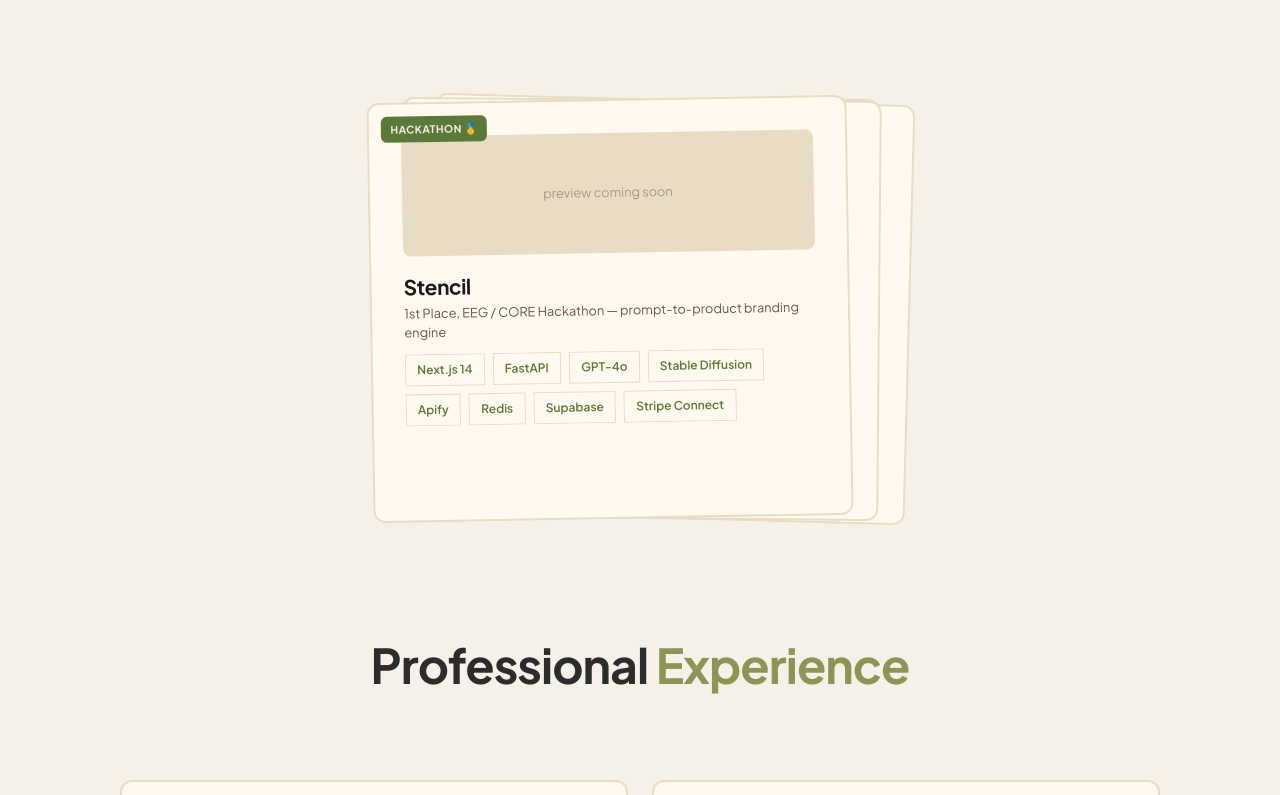
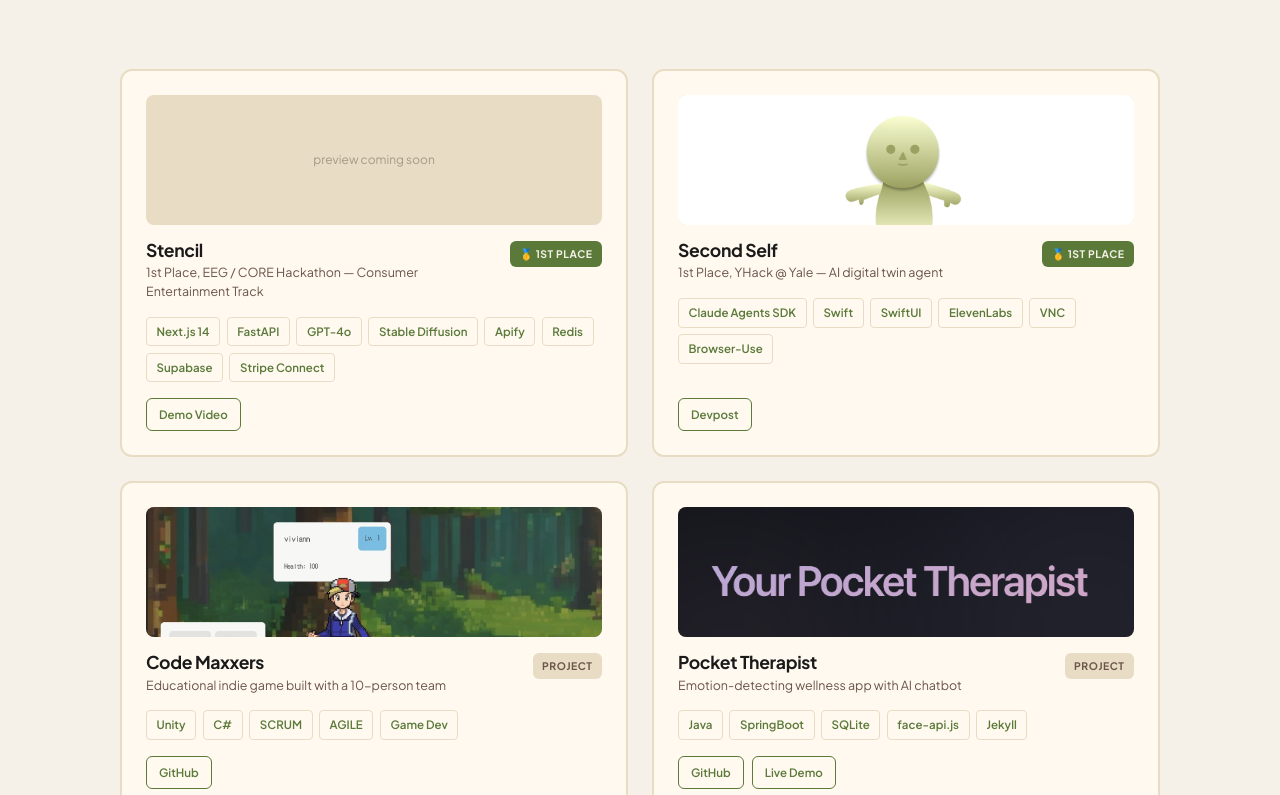
Before and after one commit to vivianknee/vivianknee, a React (Vite) app in the folder portfolio-react/: page / in a window 1280 px wide. Shown: the part 1745-2540 px from the top of the page. Built offline with nearby package versions, Linux system fonts and the light colour scheme.

Commit message:
Redesign projects as grid, add Stencil demo link, fix image positions

```diff
--- a/portfolio-react/src/components/Projects.css
+++ b/portfolio-react/src/components/Projects.css
@@ -21,34 +21,31 @@
   margin-top: 0.4rem;
 }
 
-/* ===== Card Stack Container ===== */
-.card-stack {
-  position: relative;
-  height: 480px;
-  display: flex;
-  justify-content: center;
-  align-items: center;
-  padding: 40px 0;
+/* ===== Grid ===== */
+.proj-grid {
+  display: grid;
+  grid-template-columns: 1fr 1fr;
+  gap: 1.5rem;
 }
 
-/* ===== Individual Cards ===== */
-.card-stack__card {
-  position: absolute;
-  width: min(480px, 80vw);
-  height: 420px;
+/* ===== Card ===== */
+.proj-card {
   background: var(--warm-white);
   border: 2px solid var(--sand);
   border-radius: 12px;
-  padding: 2rem;
+  padding: 1.5rem;
   cursor: pointer;
-  transition: all 0.5s cubic-bezier(0.25, 0.46, 0.45, 0.94);
-  z-index: calc(3 - var(--card-index));
+  transition: all 0.4s ease;
   outline: none;
   overflow: hidden;
+  position: relative;
+  display: flex;
+  flex-direction: column;
+  gap: 1rem;
 }
 
 /* Top accent bar */
-.card-stack__card::before {
+.proj-card::before {
   content: '';
   position: absolute;
   top: 0;
@@ -62,53 +59,73 @@
   transition: transform 0.5s ease;
 }
 
-/* ===== Stacked State (default) ===== */
-.card-stack__card:nth-child(1) {
-  transform: translate(-30px, 0) rotate(-1deg);
+.proj-card:hover,
+.proj-card:focus {
+  border-color: var(--matcha);
+  box-shadow: 0 8px 24px rgba(0, 0, 0, 0.1);
+  transform: translateY(-4px);
 }
 
-.card-stack__card:nth-child(2) {
-  transform: translate(0, 0) rotate(0.5deg);
-}
-
-.card-stack__card:nth-child(3) {
-  transform: translate(30px, 0) rotate(1.5deg);
-}
-
-/* ===== Fan Out on Stack Hover ===== */
-.card-stack:hover .card-stack__card:nth-child(1),
-.card-stack:focus-within .card-stack__card:nth-child(1) {
-  transform: translate(calc(-100% - 20px), 0) rotate(0deg);
-}
-
-.card-stack:hover .card-stack__card:nth-child(2),
-.card-stack:focus-within .card-stack__card:nth-child(2) {
-  transform: translate(0, 0) rotate(0deg);
-}
-
-.card-stack:hover .card-stack__card:nth-child(3),
-.card-stack:focus-within .card-stack__card:nth-child(3) {
-  transform: translate(calc(100% + 20px), 0) rotate(0deg);
-}
-
-/* ===== Individual Card Hover (when fanned) ===== */
-.card-stack:hover .card-stack__card:hover,
-.card-stack:focus-within .card-stack__card:focus {
-  z-index: 10;
-  border-color: var(--matcha);
-  box-shadow: 0 8px 24px rgba(0, 0, 0, 0.1);
-}
-
-.card-stack:hover .card-stack__card:hover::before,
-.card-stack:focus-within .card-stack__card:focus::before {
+.proj-card:hover::before,
+.proj-card:focus::before {
   transform: scaleX(1);
 }
 
-/* ===== Card Badge ===== */
-.card-badge {
-  position: absolute;
-  top: 12px;
-  left: 12px;
+/* ===== Card Image ===== */
+.proj-card__image {
+  width: 100%;
+  height: 130px;
+  border-radius: 8px;
+  overflow: hidden;
+  background: var(--sand);
+  display: flex;
+  align-items: center;
+  justify-content: center;
+  flex-shrink: 0;
+}
+
+.proj-card__image img {
+  width: 100%;
+  height: 100%;
+  object-fit: cover;
+  object-position: center top;
+  transition: transform 0.4s ease;
+}
+
+.proj-card:hover .proj-card__image img {
+  transform: scale(1.03);
+}
+
+.proj-card__image-placeholder {
+  color: var(--coffee);
+  font-family: var(--font-mono);
+  font-size: 0.75rem;
+  opacity: 0.5;
+}
+
+/* ===== Card Header ===== */
+.proj-card__header {
+  display: flex;
+  justify-content: space-between;
+  align-items: flex-start;
+  gap: 1rem;
+}
+
+.proj-card__header h3 {
+  font-size: 1.1rem;
+  margin-bottom: 0.2rem;
+  color: var(--ink);
+}
+
+.proj-tagline {
+  font-size: 0.78rem;
+  color: var(--coffee);
+  font-family: var(--font-mono);
+  line-height: 1.5;
+}
+
+/* ===== Badge ===== */
+.proj-badge {
   padding: 0.25rem 0.6rem;
   border-radius: 6px;
   font-family: var(--font-mono);
@@ -116,73 +133,39 @@
   font-weight: 700;
   text-transform: uppercase;
   letter-spacing: 0.05em;
-  z-index: 3;
+  white-space: nowrap;
+  flex-shrink: 0;
 }
 
-.card-badge.project {
+.proj-badge.project {
   background: var(--sand);
   color: var(--coffee);
 }
 
-.card-badge.hackathon {
+.proj-badge.hackathon {
   background: var(--matcha-light);
   color: var(--matcha-dark);
 }
 
-.card-badge.winner {
+.proj-badge.winner {
   background: var(--matcha-dark);
   color: var(--cream);
-}
-
-/* ===== Card Front (always visible) ===== */
-.card-front {
-  position: relative;
-  z-index: 1;
-}
-
-.card-front h3 {
-  font-size: 1.3rem;
-  margin-bottom: 0.3rem;
-  color: var(--ink);
-}
-
-.project-tagline {
-  color: var(--coffee);
-  font-size: 0.8rem;
-  line-height: 1.5;
-  font-family: var(--font-mono);
-}
-
-.project-description {
-  color: var(--coffee);
-  font-size: 0.78rem;
-  line-height: 1.6;
-  margin-bottom: 0.75rem;
-  opacity: 0.85;
-}
-
-/* ===== Card Details (always visible) ===== */
-.card-details {
-  margin-top: 0.75rem;
-}
-
-.card-details__inner {
-  overflow: hidden;
 }
 
 /* ===== Tech Tags ===== */
 .tech-stack {
   display: flex;
   flex-wrap: wrap;
-  gap: 0.5rem;
+  gap: 0.4rem;
 }
 
 .tech-tag {
-  padding: 0.3rem 0.7rem;
+  padding: 0.25rem 0.6rem;
   background: transparent;
   color: var(--matcha-dark);
   border: 1.5px solid var(--sand);
-  font-size: 0.75rem;
+  border-radius: 4px;
+  font-size: 0.72rem;
   font-weight: 600;
   font-family: var(--font-mono);
   transition: var(--transition);
@@ -194,135 +177,52 @@
   border-color: var(--matcha-dark);
 }
 
-
-/* ===== Project Image Placeholder ===== */
-.project-image {
-  position: relative;
-  width: 100%;
-  height: 120px;
-  background: var(--sand);
-  border-radius: 8px;
+/* ===== Links ===== */
+.proj-card__links {
   display: flex;
-  align-items: center;
-  justify-content: center;
-  margin-bottom: 1.25rem;
-  overflow: hidden;
+  gap: 0.5rem;
+  flex-wrap: wrap;
+  margin-top: auto;
 }
 
-.project-image img {
-  width: 100%;
-  height: 100%;
-  object-fit: cover;
-  object-position: center top;
-}
-
-.project-image-placeholder {
-  color: var(--coffee);
+.proj-link {
+  display: inline-block;
+  padding: 0.35rem 0.75rem;
+  background: transparent;
+  color: var(--matcha-dark);
+  text-decoration: none;
+  font-weight: 600;
+  font-size: 0.72rem;
   font-family: var(--font-mono);
-  font-size: 0.8rem;
-  opacity: 0.5;
-}
-
-/* ===== Circular Icon Links on Image ===== */
-.project-image-links {
-  position: absolute;
-  top: 8px;
-  right: 8px;
-  display: flex;
-  gap: 6px;
-  z-index: 2;
-}
-
-.image-link {
-  width: 32px;
-  height: 32px;
-  border-radius: 50%;
-  background: var(--warm-white);
-  border: 1.5px solid var(--sand);
-  display: flex;
-  align-items: center;
-  justify-content: center;
-  color: var(--charcoal);
+  border: 1.5px solid var(--matcha-dark);
+  border-radius: 6px;
   transition: var(--transition);
 }
 
-.image-link svg {
-  width: 14px;
-  height: 14px;
-}
-
-.image-link:hover {
-  background: var(--charcoal);
+.proj-link:hover {
+  background: var(--matcha-dark);
   color: var(--cream);
-  border-color: var(--charcoal);
-}
-
-/* ===== Responsive: Tablet ===== */
-@media (max-width: 1024px) {
-  .card-stack__card {
-    width: min(360px, 80vw);
-    padding: 1.5rem;
-  }
-
-  .card-stack:hover .card-stack__card:nth-child(1),
-  .card-stack:focus-within .card-stack__card:nth-child(1) {
-    transform: translate(calc(-100% - 10px), 0) rotate(0deg);
-  }
-
-  .card-stack:hover .card-stack__card:nth-child(3),
-  .card-stack:focus-within .card-stack__card:nth-child(3) {
-    transform: translate(calc(100% + 10px), 0) rotate(0deg);
-  }
 }
 
 /* ===== Responsive: Mobile ===== */
 @media (max-width: 768px) {
-  .card-stack {
-    min-height: auto;
-    display: flex;
-    flex-direction: column;
-    gap: 2rem;
-    align-items: center;
-    padding: 0;
+  .proj-grid {
+    grid-template-columns: 1fr;
+    gap: 1.25rem;
   }
 
-  .card-stack__card {
-    position: relative;
-    width: 100%;
-    height: auto;
-    transform: none !important;
-    z-index: auto;
-  }
-
-  .card-stack__card:hover,
-  .card-stack__card:focus {
-    transform: none !important;
-    border-color: var(--matcha);
-    box-shadow: 0 4px 16px rgba(0, 0, 0, 0.08);
-  }
-
-  .card-stack__card:hover::before,
-  .card-stack__card:focus::before {
-    transform: scaleX(1);
+  .proj-card__header {
+    flex-direction: column;
   }
 }
 
 /* ===== Responsive: Small Mobile ===== */
 @media (max-width: 480px) {
-  .card-stack__card {
-    padding: 1.5rem;
+  .proj-card {
+    padding: 1.25rem;
   }
 
-  .card-front h3 {
-    font-size: 1.5rem;
-  }
-
-  .tech-stack {
-    gap: 0.5rem;
-  }
-
-  .tech-tag {
-    font-size: 0.75rem;
-    padding: 0.3rem 0.7rem;
+  .proj-card__header h3 {
+    font-size: 1rem;
   }
 }
--- a/portfolio-react/src/components/Projects.jsx
+++ b/portfolio-react/src/components/Projects.jsx
@@ -4,11 +4,13 @@
   const projects = [
     {
       title: "Stencil",
-      tagline: "1st Place, EEG / CORE Hackathon — prompt-to-product branding engine",
+      tagline: "1st Place, EEG / CORE Hackathon — Consumer Entertainment Track",
       tech: ["Next.js 14", "FastAPI", "GPT-4o", "Stable Diffusion", "Apify", "Redis", "Supabase", "Stripe Connect"],
       type: "hackathon",
       award: "1st Place",
-      links: {}
+      links: {
+        youtube: "https://www.youtube.com/watch?v=Vn4V_VhvMRA&list=LL&index=1"
+      }
     },
     {
       title: "Second Self",
@@ -27,7 +29,7 @@
       tech: ["Unity", "C#", "SCRUM", "AGILE", "Game Dev"],
       type: "project",
       image: "/images/codemaxxers.png",
-      imagePosition: "center center",
+      imagePosition: "center 60%",
       links: {
         github: "https://github.com/Codemaxxers/codemaxxerFrontend"
       }
@@ -38,6 +40,7 @@
       tech: ["Java", "SpringBoot", "SQLite", "face-api.js", "Jekyll"],
       type: "project",
       image: "/images/pockettherapist.png",
+      imagePosition: "center 45%",
       links: {
         github: "https://github.com/vivianknee/PocketTherapist",
         demo: "https://vivianknee.github.io/PocketTherapist/"
@@ -64,74 +67,45 @@
           <p className="section-subheader">2x hackathon winner</p>
         </div>
 
-        <div className="card-stack">
+        <div className="proj-grid">
           {projects.map((project, index) => (
-            <div
-              key={index}
-              className="card-stack__card"
-              style={{ '--card-index': index }}
-              tabIndex="0"
-            >
-              <div className={`card-badge ${project.type}${project.award ? ' winner' : ''}`}>
-                {project.type}{project.award ? ' \uD83E\uDD47' : ''}
+            <div key={index} className="proj-card" tabIndex="0">
+              <div className="proj-card__image">
+                {project.image
+                  ? <img src={project.image} alt={project.title} style={project.imagePosition ? { objectPosition: project.imagePosition } : undefined} />
+                  : <span className="proj-card__image-placeholder">preview coming soon</span>
+                }
               </div>
 
-              <div className="project-image">
-                {project.image ? (
-                  <img src={project.image} alt={project.title} style={project.imagePosition ? { objectPosition: project.imagePosition } : undefined} />
-                ) : (
-                  <span className="project-image-placeholder">preview coming soon</span>
-                )}
-                <div className="project-image-links">
-                  {project.links.github && (
-                    <a href={project.links.github} target="_blank" rel="noopener noreferrer" className="image-link" title="GitHub">
-                      <svg viewBox="0 0 24 24" fill="currentColor">
-                        <path d="M12 0c-6.626 0-12 5.373-12 12 0 5.302 3.438 9.8 8.207 11.387.599.111.793-.261.793-.577v-2.234c-3.338.726-4.033-1.416-4.033-1.416-.546-1.387-1.333-1.756-1.333-1.756-1.089-.745.083-.729.083-.729 1.205.084 1.839 1.237 1.839 1.237 1.07 1.834 2.807 1.304 3.492.997.107-.775.418-1.305.762-1.604-2.665-.305-5.467-1.334-5.467-5.931 0-1.311.469-2.381 1.236-3.221-.124-.303-.535-1.524.117-3.176 0 0 1.008-.322 3.301 1.23.957-.266 1.983-.399 3.003-.404 1.02.005 2.047.138 3.006.404 2.291-1.552 3.297-1.23 3.297-1.23.653 1.653.242 2.874.118 3.176.77.84 1.235 1.911 1.235 3.221 0 4.609-2.807 5.624-5.479 5.921.43.372.823 1.102.823 2.222v3.293c0 .319.192.694.801.576 4.765-1.589 8.199-6.086 8.199-11.386 0-6.627-5.373-12-12-12z"/>
-                      </svg>
-                    </a>
-                  )}
-                  {project.links.devpost && (
-                    <a href={project.links.devpost} target="_blank" rel="noopener noreferrer" className="image-link" title="Devpost">
-                      <svg viewBox="0 0 24 24" fill="currentColor">
-                        <path d="M6.002 1.61L0 12.004 6.002 22.39h11.996L24 12.004 17.998 1.61zm1.593 4.084h3.947c3.605 0 6.276 1.695 6.276 6.31 0 4.436-3.21 6.302-6.456 6.302H7.595zm2.517 2.449v7.714h1.241c2.646 0 3.862-1.55 3.862-3.861.009-2.569-1.096-3.853-3.767-3.853z"/>
-                      </svg>
-                    </a>
-                  )}
-                  {project.links.youtube && (
-                    <a href={project.links.youtube} target="_blank" rel="noopener noreferrer" className="image-link" title="Demo Video">
-                      <svg viewBox="0 0 24 24" fill="currentColor">
-                        <path d="M23.498 6.186a3.016 3.016 0 0 0-2.122-2.136C19.505 3.545 12 3.545 12 3.545s-7.505 0-9.377.505A3.017 3.017 0 0 0 .502 6.186C0 8.07 0 12 0 12s0 3.93.502 5.814a3.016 3.016 0 0 0 2.122 2.136c1.871.505 9.376.505 9.376.505s7.505 0 9.377-.505a3.015 3.015 0 0 0 2.122-2.136C24 15.93 24 12 24 12s0-3.93-.502-5.814zM9.545 15.568V8.432L15.818 12l-6.273 3.568z"/>
-                      </svg>
-                    </a>
-                  )}
-                  {project.links.demo && (
-                    <a href={project.links.demo} target="_blank" rel="noopener noreferrer" className="image-link" title="Live Demo">
-                      <svg viewBox="0 0 24 24" fill="none" stroke="currentColor" strokeWidth="2">
-                        <path d="M18 13v6a2 2 0 0 1-2 2H5a2 2 0 0 1-2-2V8a2 2 0 0 1 2-2h6"></path>
-                        <polyline points="15 3 21 3 21 9"></polyline>
-                        <line x1="10" y1="14" x2="21" y2="3"></line>
-                      </svg>
-                    </a>
-                  )}
+              <div className="proj-card__header">
+                <div>
+                  <h3>{project.title}</h3>
+                  <p className="proj-tagline">{project.tagline}</p>
+                </div>
+                <div className={`proj-badge ${project.type}${project.award ? ' winner' : ''}`}>
+                  {project.award ? '🥇 1st Place' : project.type}
                 </div>
               </div>
 
-              <div className="card-front">
-                <h3>{project.title}</h3>
-                <p className="project-tagline">{project.tagline}</p>
+              <div className="tech-stack">
+                {project.tech.map((tech, i) => (
+                  <span key={i} className="tech-tag">{tech}</span>
+                ))}
               </div>
 
-              <div className="card-details">
-                <div className="card-details__inner">
-                  {project.description && (
-                    <p className="project-description">{project.description}</p>
-                  )}
-                  <div className="tech-stack">
-                    {project.tech.map((tech, i) => (
-                      <span key={i} className="tech-tag">{tech}</span>
-                    ))}
-                  </div>
-                </div>
+              <div className="proj-card__links">
+                {project.links.github && (
+                  <a href={project.links.github} target="_blank" rel="noopener noreferrer" className="proj-link">GitHub</a>
+                )}
+                {project.links.devpost && (
+                  <a href={project.links.devpost} target="_blank" rel="noopener noreferrer" className="proj-link">Devpost</a>
+                )}
+                {project.links.demo && (
+                  <a href={project.links.demo} target="_blank" rel="noopener noreferrer" className="proj-link">Live Demo</a>
+                )}
+                {project.links.youtube && (
+                  <a href={project.links.youtube} target="_blank" rel="noopener noreferrer" className="proj-link">Demo Video</a>
+                )}
               </div>
             </div>
           ))}
```
